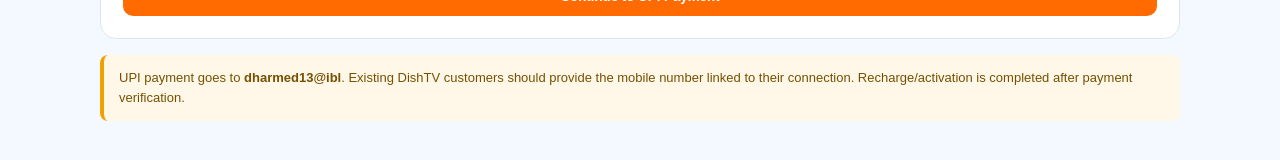
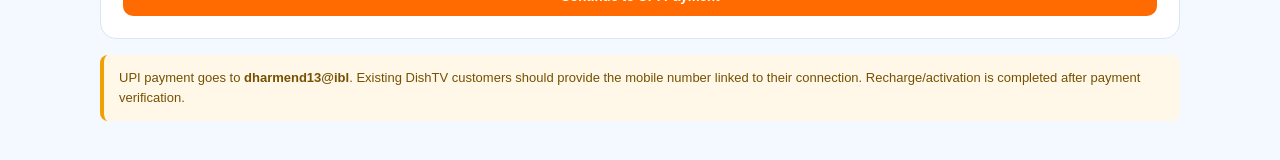
Before and after one commit to bajrangcableinternetservice/bajrang-internet, a plain HTML site: page dishtv.html in a window 1280 px wide. Shown: the part 844-1004 px from the top of the page. Drawn offline with Linux system fonts and the light colour scheme.

Commit message:
Update dishtv.html

```diff
--- a/dishtv.html
+++ b/dishtv.html
@@ -10,7 +10,7 @@
 <div class="field"><label>Customer name *</label><input name="name" required placeholder="Your name"></div><div class="field"><label>Mobile number *</label><input name="mobile" required maxlength="10" inputmode="numeric" placeholder="10-digit mobile number"></div>
 <div class="field"><label>Choose request *</label><select name="kind" required data-amount-select><option value="">Select</option><option data-amount="1999" value="New DishTV Connection Booking">New DishTV Connection · ₹1,999</option><option data-amount="299" value="Existing DishTV SD Recharge">Existing DishTV SD Recharge · ₹299</option><option data-amount="399" value="Existing DishTV HD Recharge">Existing DishTV HD Recharge · ₹399</option></select></div>
 <div class="field"><label>Payment amount (₹)</label><input name="amount" readonly placeholder="Auto-filled"></div><div class="field full"><button class="btn" type="submit">Continue to UPI Payment</button></div></div></form>
-<div class="notice">UPI payment goes to <strong>dharmed13@ibl</strong>. Existing DishTV customers should provide the mobile number linked to their connection. Recharge/activation is completed after payment verification.</div></main>
+<div class="notice">UPI payment goes to <strong>dharmend13@ibl</strong>. Existing DishTV customers should provide the mobile number linked to their connection. Recharge/activation is completed after payment verification.</div></main>
 
 <footer><div class="footer-inner"><div><h3>BAJRANG INTERNET SERVICES</h3><p>High Speed Unlimited Fiber Internet Services · Palera</p><p>Complete Internet & Networking Solution</p></div><div><h3>Quick Links</h3><a href="new-connection.html">New connection booking</a><a href="renewal.html">Existing customer renewal</a><a href="dishtv.html">DishTV plans</a><a href="services.html">Our services</a></div><div><h3>Contact</h3><a href="tel:9893705006">9893705006</a><a href="mailto:bajrangcableinternetservice@gmail.com">Email us</a><a href="https://wa.me/919893705006">WhatsApp us</a><p>Ward No. 9, Bajrang Muhalla, Palera, Tikamgarh (M.P.)</p></div></div><div class="copyright">© Bajrang Internet Services, Palera. All rights reserved.</div></footer>
 </body></html>
```
